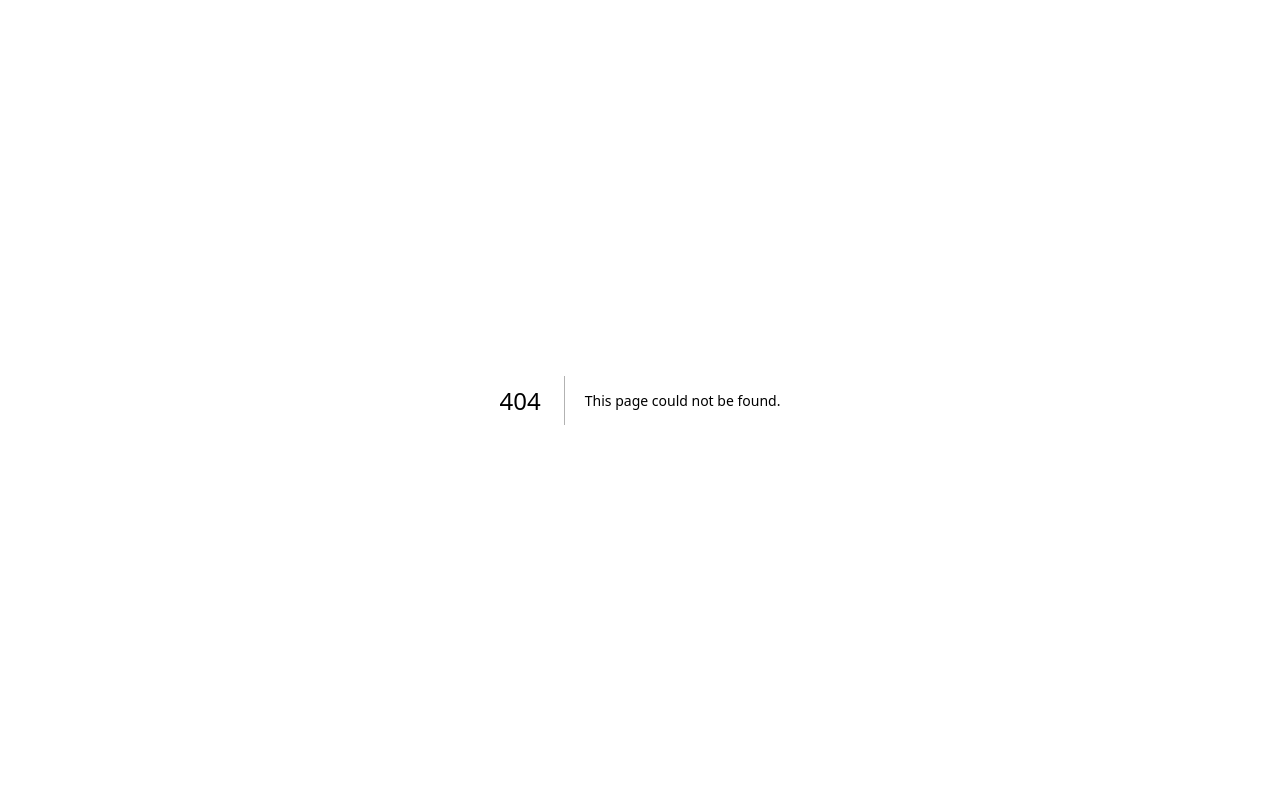
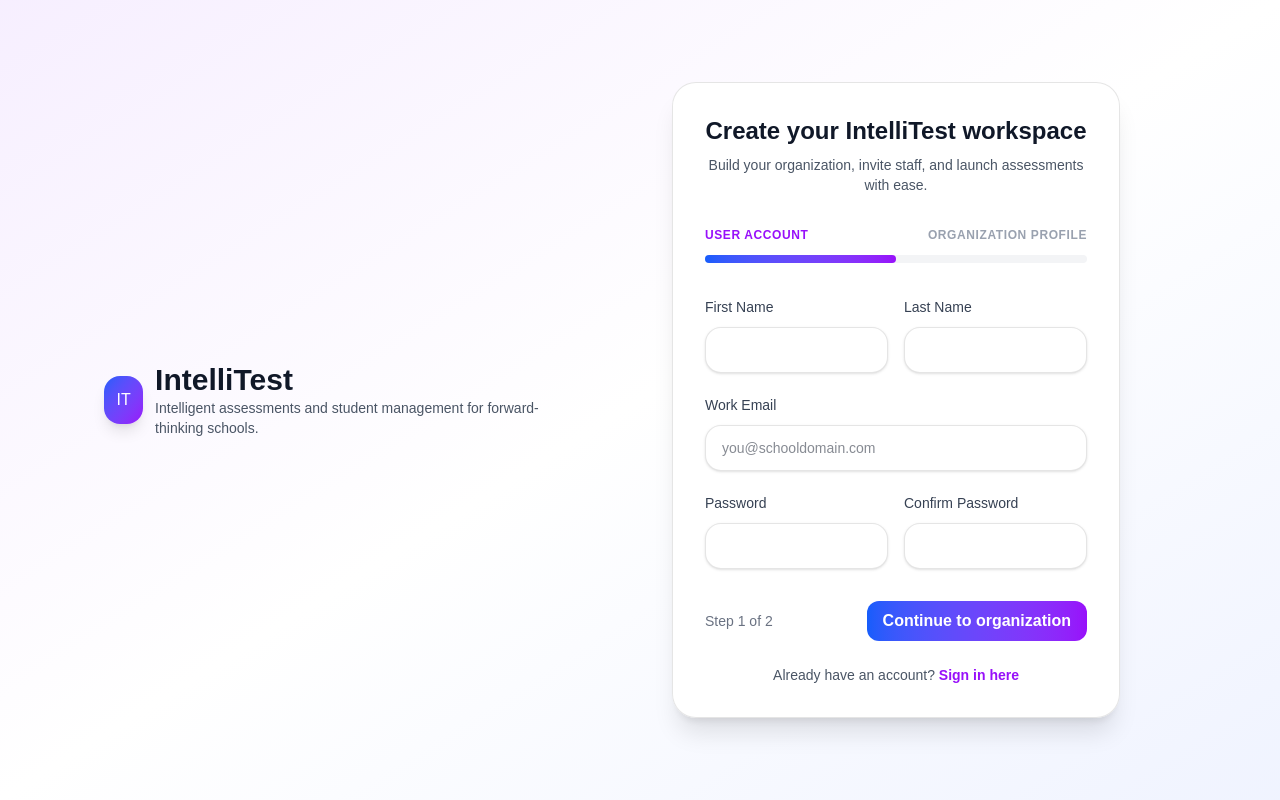
Before and after one commit to KolarDev/IntelliTest-Client, a Next.js app: page /sign-up in a window 1280 px wide. Before the commit this address had no page. Built offline with nearby package versions, Linux system fonts and the light colour scheme.

Commit message:
Implement multi-step sign-up page
cgen-2143dfb055114e1aa02fb1cb52ef9b79

```diff
--- /dev/null
+++ b/src/app/(auth)/sign-up/page.tsx
@@ -0,0 +1,253 @@
+"use client";
+
+import Link from "next/link";
+import { useMemo, useState } from "react";
+import { Button } from "@/components/button";
+import { useToast } from "@/components/ui/toastProvider";
+
+interface UserDetails {
+  email: string;
+  password: string;
+  confirmPassword: string;
+  firstName: string;
+  lastName: string;
+}
+
+interface OrganizationDetails {
+  name: string;
+  domain: string;
+}
+
+type SignUpStep = 1 | 2;
+
+export default function SignUpPage() {
+  const [step, setStep] = useState<SignUpStep>(1);
+  const [userDetails, setUserDetails] = useState<UserDetails>({
+    email: "",
+    password: "",
+    confirmPassword: "",
+    firstName: "",
+    lastName: "",
+  });
+  const [organizationDetails, setOrganizationDetails] = useState<OrganizationDetails>({
+    name: "",
+    domain: "",
+  });
+
+  const { pushToast } = useToast();
+
+  const progress = useMemo(() => (step === 1 ? "50%" : "100%"), [step]);
+
+  const goNext = () => {
+    if (!userDetails.email || !userDetails.password || !userDetails.confirmPassword || !userDetails.firstName || !userDetails.lastName) {
+      pushToast({
+        title: "Missing information",
+        description: "Please complete every field before continuing.",
+        variant: "error",
+      });
+      return;
+    }
+
+    if (userDetails.password !== userDetails.confirmPassword) {
+      pushToast({
+        title: "Passwords do not match",
+        description: "Confirm your password to continue.",
+        variant: "error",
+      });
+      return;
+    }
+
+    setStep(2);
+  };
+
+  const handleSubmit = (event: React.FormEvent<HTMLFormElement>) => {
+    event.preventDefault();
+
+    if (!organizationDetails.name) {
+      pushToast({
+        title: "Organization name is required",
+        description: "Add the school or business name to finish creating your workspace.",
+        variant: "error",
+      });
+      return;
+    }
+
+    pushToast({
+      title: "Account created",
+      description: `${userDetails.firstName}, your IntelliTest workspace is ready!`,
+      variant: "success",
+    });
+  };
+
+  const StepIndicator = () => (
+    <div className="space-y-3">
+      <div className="flex items-center justify-between text-xs font-semibold uppercase tracking-wider text-gray-500">
+        <span className={step === 1 ? "text-purple-600" : "text-gray-500"}>User Account</span>
+        <span className={step === 2 ? "text-purple-600" : "text-gray-400"}>Organization Profile</span>
+      </div>
+      <div className="h-2 rounded-full bg-gray-100">
+        <div
+          className="h-full rounded-full bg-gradient-to-r from-blue-600 to-purple-600 transition-all duration-300"
+          style={{ width: progress }}
+        />
+      </div>
+    </div>
+  );
+
+  return (
+    <div className="rounded-3xl border border-black/10 bg-white/95 p-8 shadow-xl backdrop-blur">
+      <div className="space-y-2 text-center">
+        <h2 className="text-2xl font-semibold text-gray-900">Create your IntelliTest workspace</h2>
+        <p className="text-sm text-gray-600">
+          Build your organization, invite staff, and launch assessments with ease.
+        </p>
+      </div>
+
+      <form onSubmit={handleSubmit} className="mt-8 space-y-8">
+        <StepIndicator />
+
+        {step === 1 ? (
+          <div className="space-y-5">
+            <div className="grid gap-4 md:grid-cols-2">
+              <Field
+                label="First Name"
+                id="firstName"
+                value={userDetails.firstName}
+                onChange={(value) => setUserDetails((previous) => ({ ...previous, firstName: value }))}
+                autoComplete="given-name"
+              />
+              <Field
+                label="Last Name"
+                id="lastName"
+                value={userDetails.lastName}
+                onChange={(value) => setUserDetails((previous) => ({ ...previous, lastName: value }))}
+                autoComplete="family-name"
+              />
+            </div>
+            <Field
+              label="Work Email"
+              id="email"
+              type="email"
+              value={userDetails.email}
+              onChange={(value) => setUserDetails((previous) => ({ ...previous, email: value }))}
+              autoComplete="email"
+              placeholder="you@schooldomain.com"
+            />
+            <div className="grid gap-4 md:grid-cols-2">
+              <Field
+                label="Password"
+                id="password"
+                type="password"
+                value={userDetails.password}
+                onChange={(value) => setUserDetails((previous) => ({ ...previous, password: value }))}
+                autoComplete="new-password"
+              />
+              <Field
+                label="Confirm Password"
+                id="confirmPassword"
+                type="password"
+                value={userDetails.confirmPassword}
+                onChange={(value) => setUserDetails((previous) => ({ ...previous, confirmPassword: value }))}
+                autoComplete="new-password"
+              />
+            </div>
+          </div>
+        ) : (
+          <div className="space-y-5">
+            <Field
+              label="Organization Name"
+              id="organizationName"
+              value={organizationDetails.name}
+              onChange={(value) => setOrganizationDetails((previous) => ({ ...previous, name: value }))}
+              placeholder="e.g. Horizon Academy"
+            />
+            <Field
+              label="Organization Domain"
+              id="organizationDomain"
+              value={organizationDetails.domain}
+              onChange={(value) => setOrganizationDetails((previous) => ({ ...previous, domain: value }))}
+              placeholder="Optional"
+            />
+            <div className="rounded-2xl border border-dashed border-purple-200 bg-purple-50/50 p-4 text-sm text-purple-700">
+              Use your domain to streamline staff invitations and student onboarding. You can configure this anytime from the organization settings.
+            </div>
+          </div>
+        )}
+
+        <div className="flex flex-col gap-3 md:flex-row md:items-center md:justify-between">
+          {step === 2 ? (
+            <Button
+              type="button"
+              onClick={() => setStep(1)}
+              className="md:w-auto bg-gray-100 text-gray-700 hover:bg-gray-200"
+            >
+              Back to account setup
+            </Button>
+          ) : (
+            <span className="text-sm text-gray-500">Step 1 of 2</span>
+          )}
+
+          {step === 1 ? (
+            <Button
+              type="button"
+              onClick={goNext}
+              className="w-full bg-gradient-to-r from-blue-600 to-purple-600 text-white hover:from-blue-700 hover:to-purple-700 md:w-auto"
+            >
+              Continue to organization
+            </Button>
+          ) : (
+            <Button
+              type="submit"
+              className="w-full bg-gradient-to-r from-blue-600 to-purple-600 text-white hover:from-blue-700 hover:to-purple-700 md:w-auto"
+            >
+              Create workspace
+            </Button>
+          )}
+        </div>
+      </form>
+
+      <p className="mt-6 text-center text-sm text-gray-600">
+        Already have an account?{" "}
+        <Link href="/sign-in" className="font-semibold text-purple-600 hover:text-purple-700">
+          Sign in here
+        </Link>
+      </p>
+    </div>
+  );
+}
+
+interface FieldProps {
+  label: string;
+  id: string;
+  value: string;
+  onChange: (value: string) => void;
+  type?: string;
+  autoComplete?: string;
+  placeholder?: string;
+}
+
+const Field = ({
+  label,
+  id,
+  value,
+  onChange,
+  type = "text",
+  autoComplete,
+  placeholder,
+}: FieldProps) => {
+  return (
+    <label htmlFor={id} className="block text-left">
+      <span className="text-sm font-medium text-gray-700">{label}</span>
+      <input
+        id={id}
+        name={id}
+        type={type}
+        value={value}
+        onChange={(event) => onChange(event.target.value)}
+        autoComplete={autoComplete}
+        placeholder={placeholder}
+        className="mt-2 w-full rounded-2xl border border-black/10 bg-white px-4 py-3 text-sm text-gray-900 shadow-sm focus:border-purple-500 focus:outline-none focus:ring-2 focus:ring-purple-200"
+      />
+    </label>
+  );
+};
```
